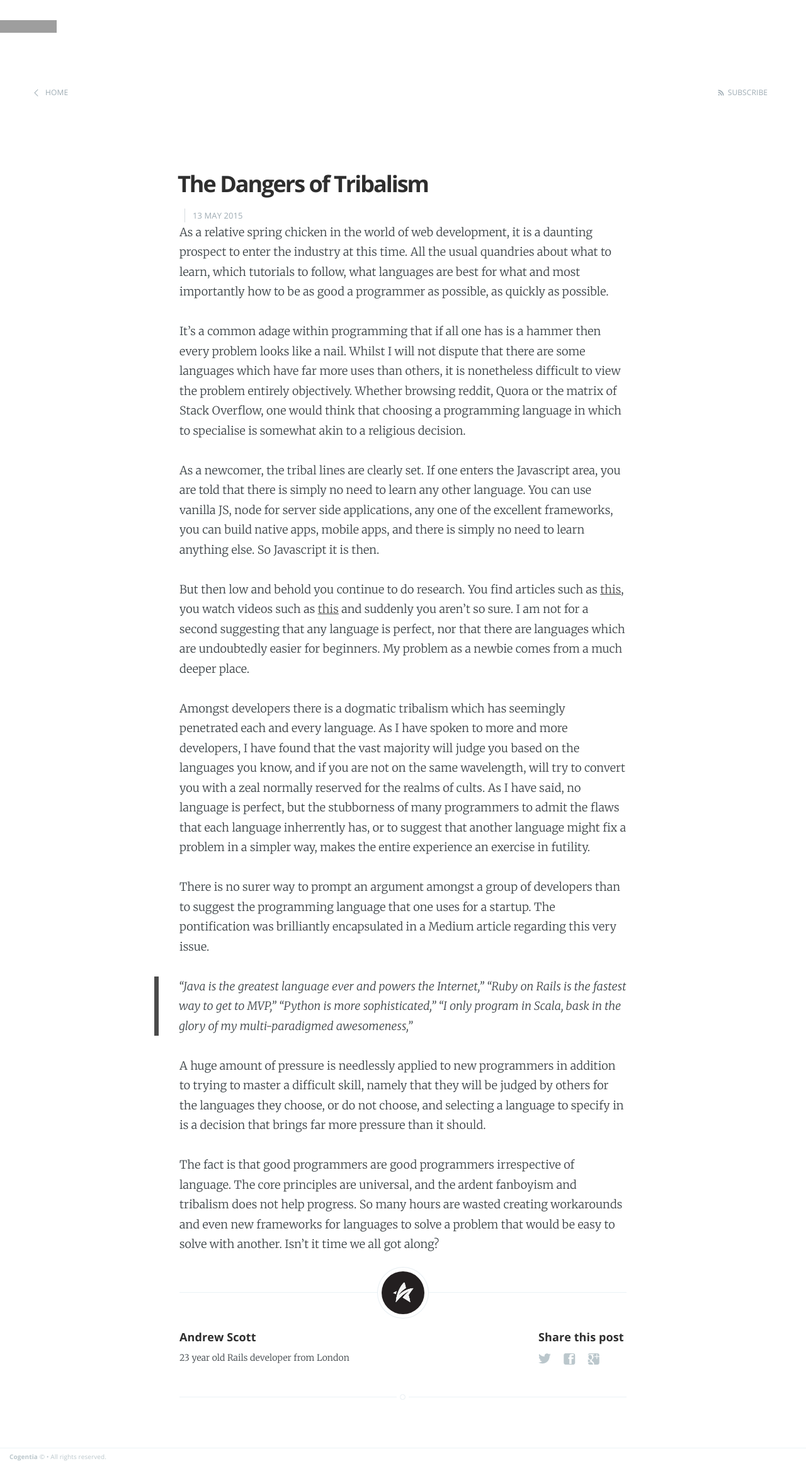
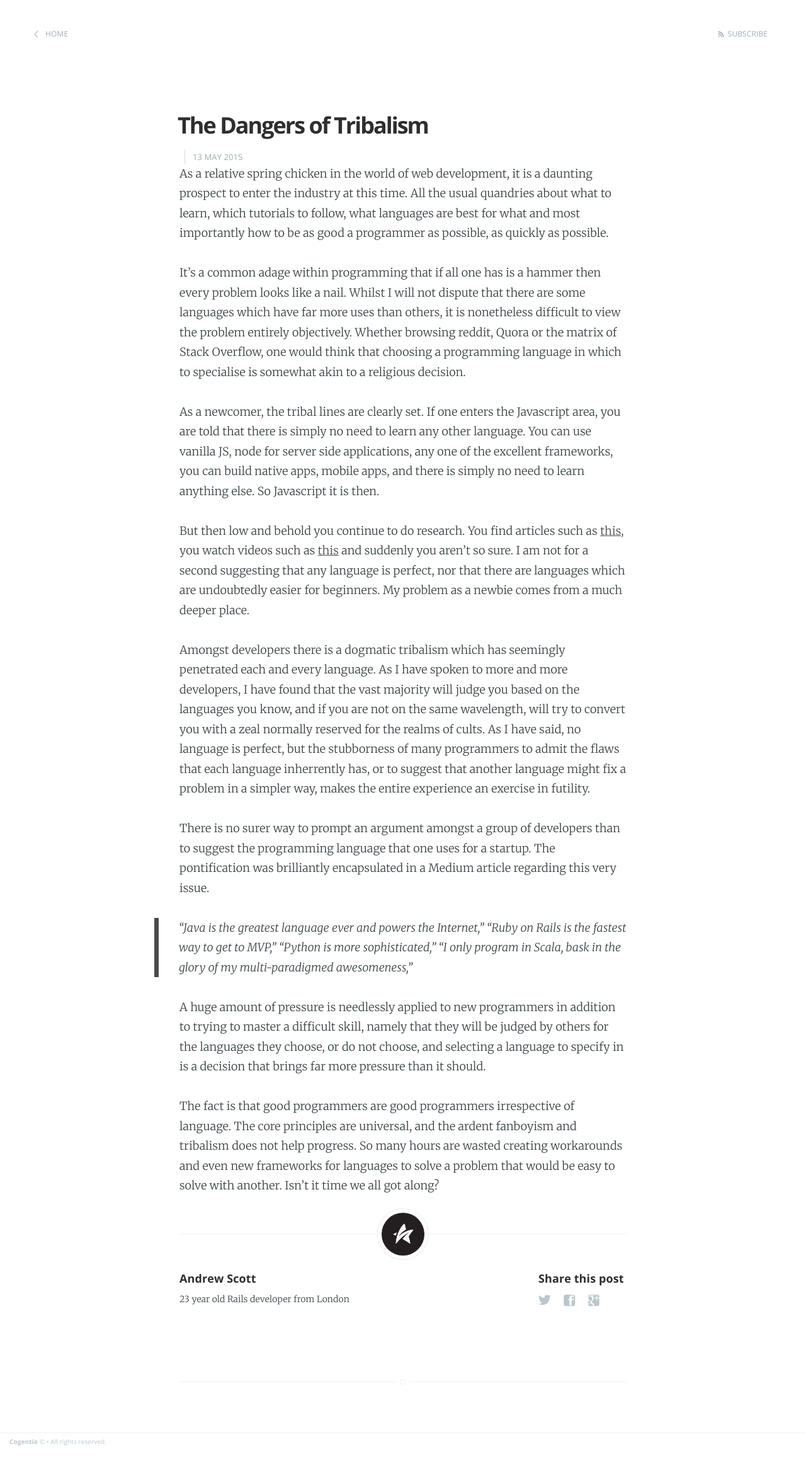
Before and after one commit to askl56/askl56.github.io, a Jekyll site: the page built from _posts/2015-05-13-The-Danger-of-Tribalism.md, in a window 1280 px wide. Shown: the whole page at 63% size. Built offline with Jekyll 4.4.1, drawn with Linux system fonts in a browser that asks for light colours; Markdown is read by kramdown in place of the engine named in the settings; after the commit the page ends 2303 px from its top, so only the background shows below that; grey boxes are pictures that could not be loaded.

Commit message:
moved button

```diff
--- a/_layouts/default.html
+++ b/_layouts/default.html
@@ -12,7 +12,6 @@
     <link rel="stylesheet" type="text/css" href="//fonts.googleapis.com/css?family=Merriweather:300,700,700italic,300italic|Open+Sans:700,400" />
     <!-- Customisation  -->
     <link rel="stylesheet" type="text/css" href="/assets/css/main.css" />
-    <iframe src="https://ghbtns.com/github-btn.html?user=askl56&type=follow&count=true&size=large" frameborder="0" scrolling="0" width="220px" height="30px"></iframe>
   </head>
   <body class="{% if page.post_class %}{{page.post_class}}{% else %}home-template{% endif %}">
   {{ content }}
--- a/_layouts/post.html
+++ b/_layouts/post.html
@@ -72,7 +72,7 @@
                     <h4> {{ site.author }} </h4>
                     <!-- Author Bio -->
                     <p>
-                       23 year old Rails developer from London
+                       23 year old Rails developer from London <iframe src="https://ghbtns.com/github-btn.html?user=askl56&type=follow&count=true&size=large" frameborder="0" scrolling="0" width="220px" height="30px"></iframe>
                     </p>
                 </section>
             {% endif %}
```
